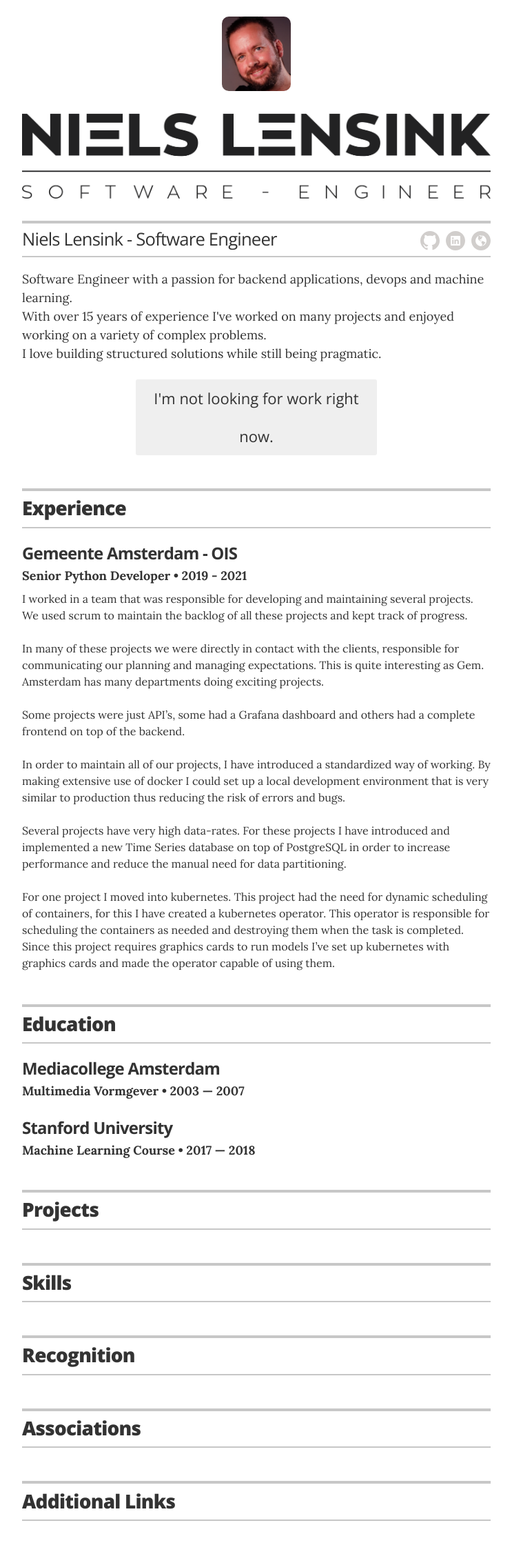
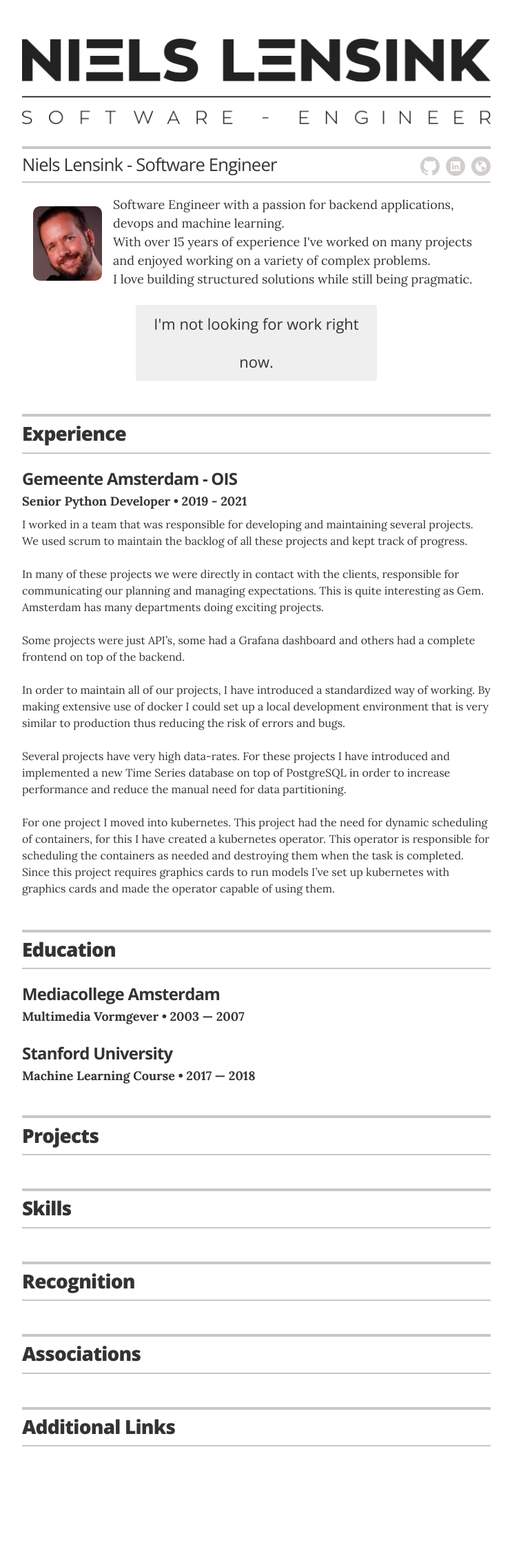
Before and after one commit to nielslensink/resume, a Jekyll site: the page built from index.html, in a window 1280 px wide. Shown: the whole page at 69% size, without its empty margins (268-1011 px from the left). Built offline with Jekyll 4.4.1, drawn with Linux system fonts in a browser that asks for light colours; after the commit the page ends 2145 px from its top, so only the background shows below that.

Commit message:
Update resume.html

```diff
--- a/_layouts/resume.html
+++ b/_layouts/resume.html
@@ -12,9 +12,9 @@
       <header class="page-header">
 
         <!-- You can turn off the avatar in _config.yml by setting to false -->
-        {% if site.resume_avatar == 'true' %}
+        <!-- {% if site.resume_avatar == 'true' %}
         <img src="images/face.png" alt="my photo" class="avatar" itemprop="image">
-        {% endif %}
+        {% endif %} -->
 
         {% if site.resume_logo == 'true' %}
         <img src="images/logo-text.png" alt="my photo" class="logo" itemprop="image">
@@ -44,7 +44,12 @@
         </div>
 
         <div class="executive-summary" itemprop="description">
-          <p>{{ site.resume_header_intro | newline_to_br }}</p>
+          <p>
+            {% if site.resume_avatar == 'true' %}
+            <img src="images/face.png" alt="my photo" class="avatar" itemprop="image" style="float: left;margin: 1rem 1rem 0;">
+            {% endif %}
+            {{ site.resume_header_intro | newline_to_br }}
+          </p>
         </div>
 
         {% if site.resume_looking_for_work == 'yes' %}
```
